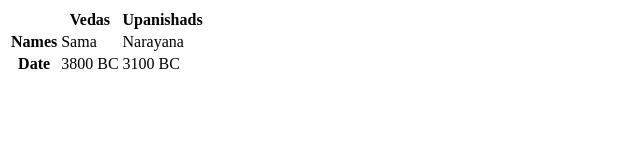
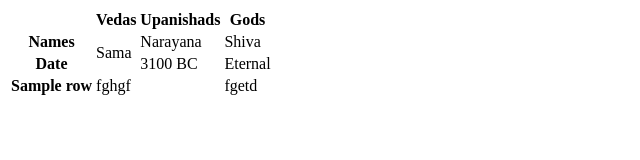
Before and after one commit to ShriramVarada/HTML, a plain HTML site: page Projects/index.html in a window 1280 px wide. Shown: the whole page, without its empty margins (0-640 px from the left). Drawn offline with Linux system fonts and the light colour scheme.

Commit message:
Finifhsed tables

```diff
--- a/Projects/index.html
+++ b/Projects/index.html
@@ -4,21 +4,34 @@
 <body>
 
   <table>
+    <thead>
       <tr>
         <th></th>
         <th scope="col"> Vedas </th>
         <th scope="col"> Upanishads </th>
+        <th scope="col"> Gods </th>
       </tr>
+    </thead>
+    <tbody>
       <tr>
         <th scope="row"> Names </th>
-      <td> Sama </td>
+        <td rowspan="2"> Sama </td>
         <td> Narayana </td>
+        <td> Shiva </td>
       </tr>
       <tr>
         <th scope="row"> Date </th>
-      <td> 3800 BC </td>
         <td> 3100 BC </td>
+        <td> Eternal </td>
       </tr>
+    </tbody>
+    <tfoot>
+      <tr>
+        <th scope="row"> Sample row </th>
+        <td colspan="2"> fghgf </td>
+        <td> fgetd </td>
+      </tr>
+    </tfoot>
   </table>
 
 </body>
```
Lines whose indentation alone changed are shown as unchanged.
